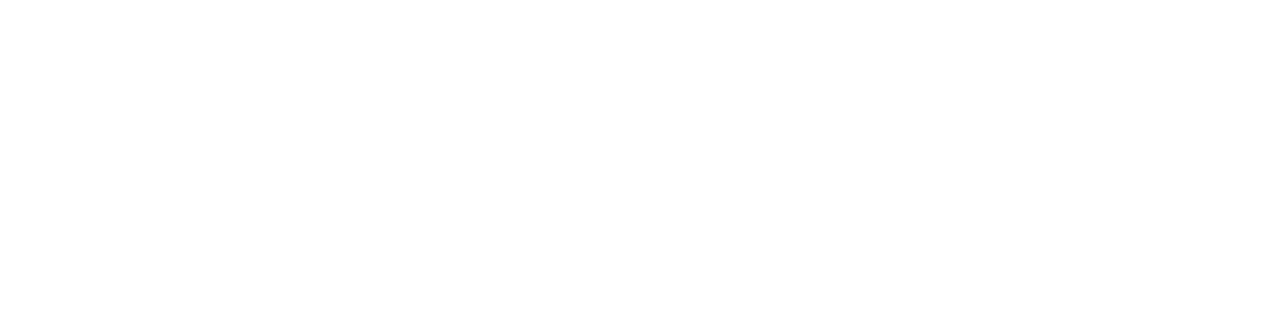
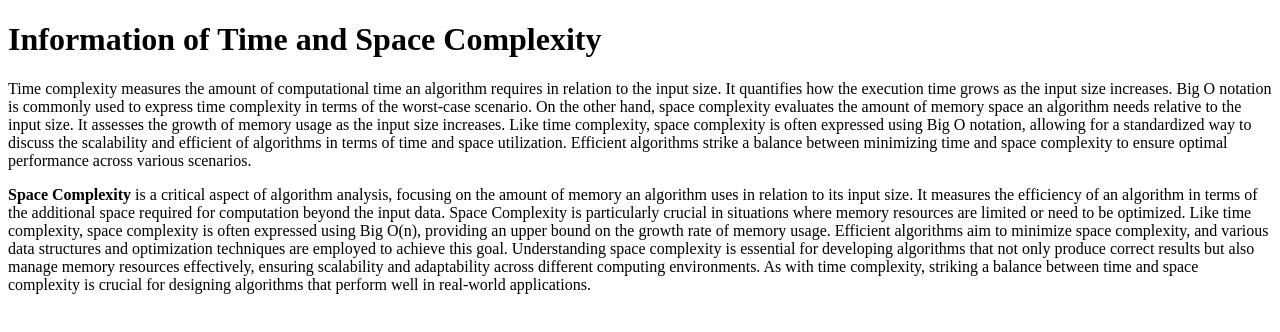
Before and after one commit to acciojob/time-and-space-complexity-Mkalyan6, a website: page main.html in a window 1280 px wide. Drawn offline with Linux system fonts and the light colour scheme.

Commit message:
created a submission

```diff
--- a/main.html
+++ b/main.html
@@ -10,6 +10,11 @@
 	<!-- the entire body must be written by student -->
     <script type="text/javascript" src="./script.js">
 </script>
+	<h1>Information of Time and Space Complexity</h1>
+	<p>Time complexity measures the amount of computational time an algorithm requires in relation to the input size. It quantifies how the execution time grows as the input size increases. Big O notation is commonly used to express time complexity in terms of the worst-case scenario. On the other hand, space complexity evaluates the amount of memory space an algorithm needs relative to the input size. It assesses the growth of memory usage as the input size increases. Like time complexity, space complexity is often expressed using Big O notation, allowing for a standardized way to discuss the scalability and efficient of algorithms in terms of time and space utilization. Efficient algorithms strike a balance between minimizing time and space complexity to ensure optimal performance across various scenarios.
+    </p>
+<p><b>Space Complexity</b> is a critical aspect of algorithm analysis, focusing on the amount of memory an algorithm uses in relation to its input size. It measures the efficiency of an algorithm in terms of the additional space required for computation beyond the input data. Space Complexity is particularly crucial in situations where memory resources are limited or need to be optimized. Like time complexity, space complexity is often expressed using Big O(n), providing an upper bound on the growth rate of memory usage. Efficient algorithms aim to minimize space complexity, and various data structures and optimization techniques are employed to achieve this goal. Understanding space complexity is essential for developing algorithms that not only produce correct results but also manage memory resources effectively, ensuring scalability and adaptability across different computing environments. As with time complexity, striking a balance between time and space complexity is crucial for designing algorithms that perform well in real-world applications.
+</p>
 
 </body>
 
```
